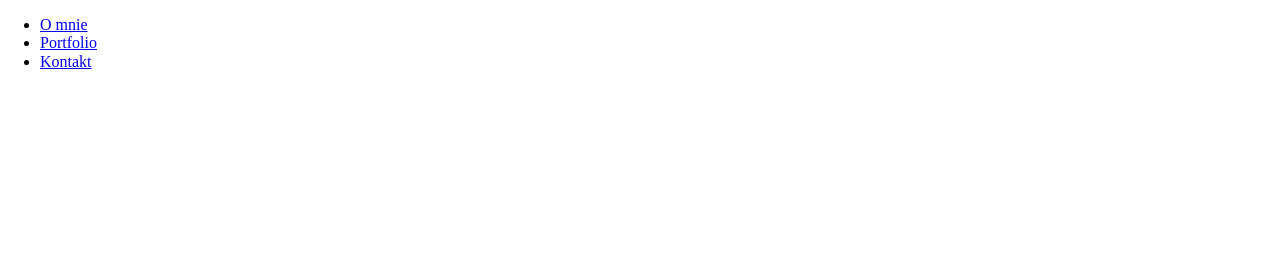
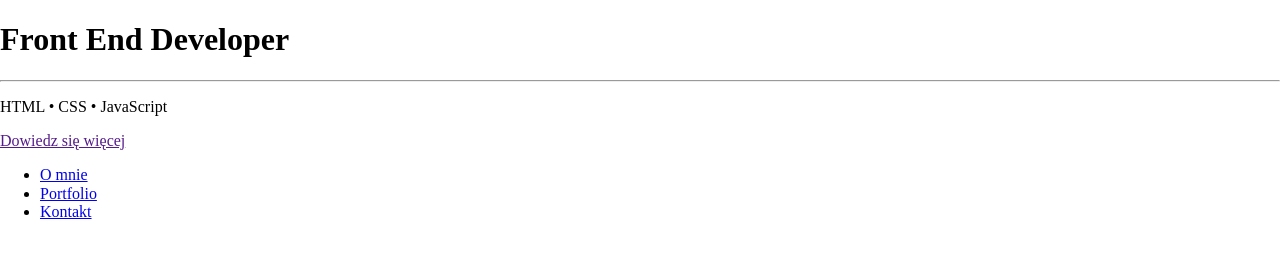
Before and after one commit to deviconix/CSS, a plain HTML site: page 9-projekt-portfolio/index.html in a window 1280 px wide. Drawn offline with Linux system fonts and the light colour scheme.

Commit message:
created structure html section header

```diff
--- a/9-projekt-portfolio/index.html
+++ b/9-projekt-portfolio/index.html
@@ -17,7 +17,12 @@
     <link rel="stylesheet" href="css/style.css" />
   </head>
   <body>
-    <header class="main-header"></header>
+    <header class="main-header">
+      <h1>Front End Developer</h1>
+      <hr />
+      <p>HTML <span>&#149;</span> CSS <span>•</span> JavaScript</p>
+      <a href="" class="btn">Dowiedz się więcej</a>
+    </header>
 
     <nav class="main-menu">
       <ul>
```
